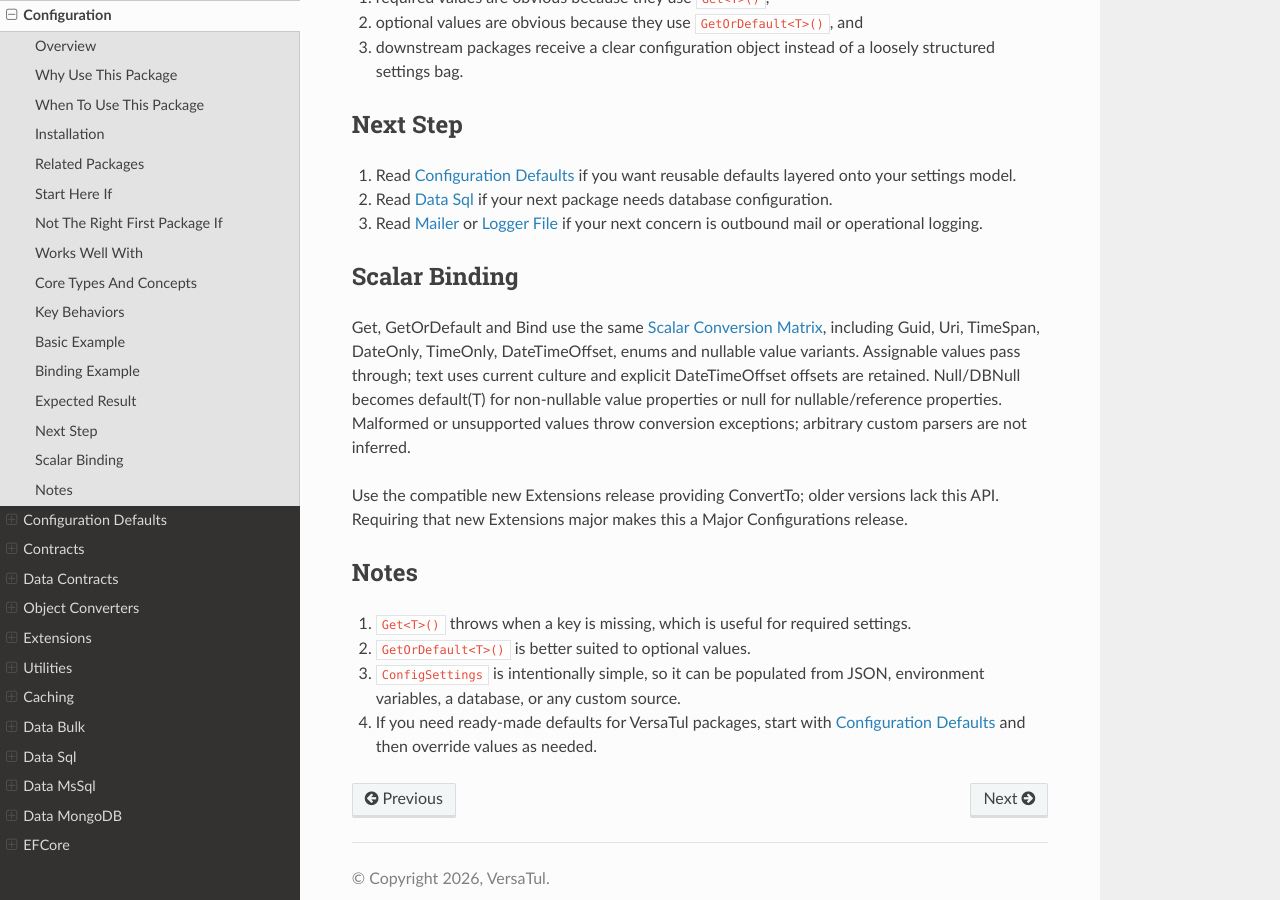
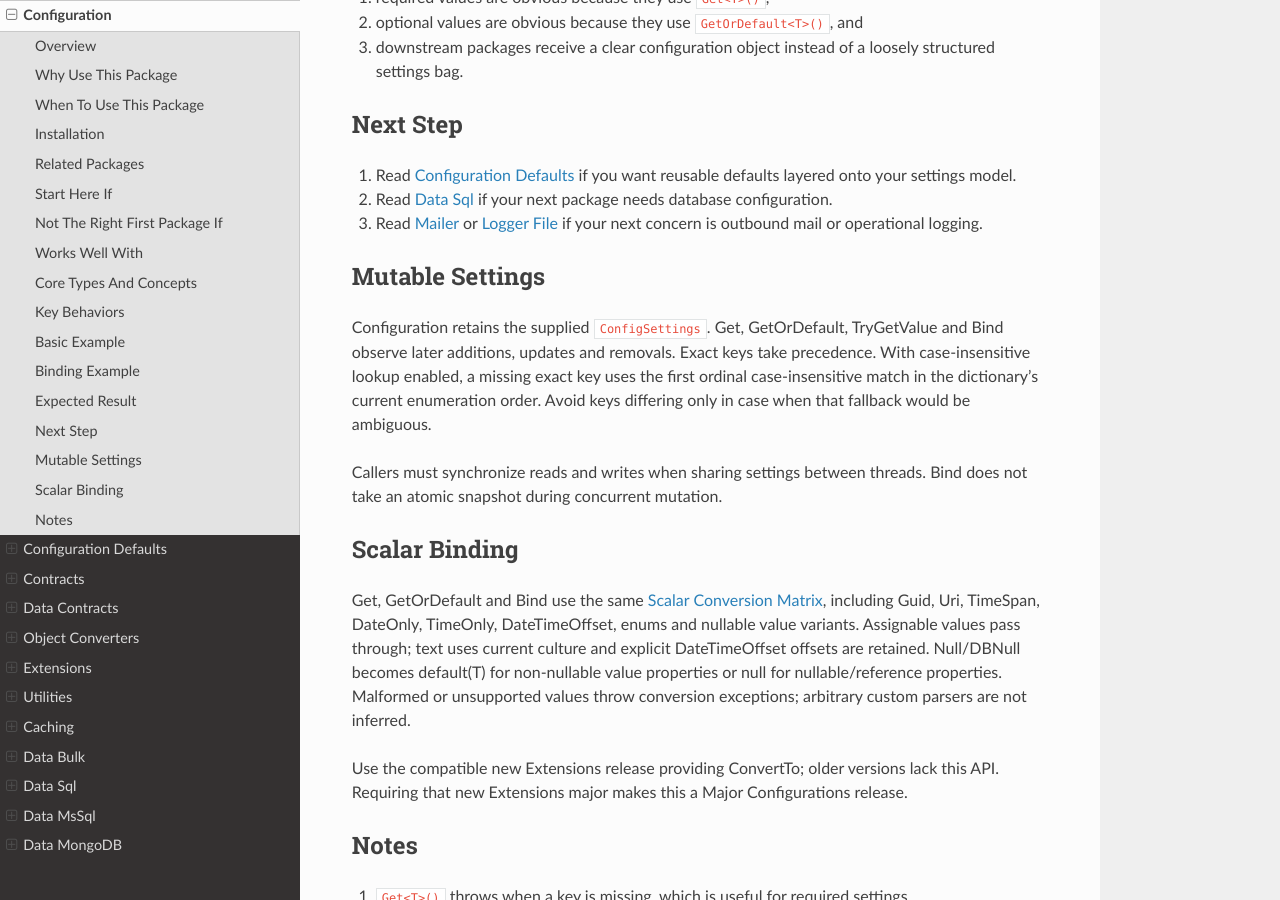
Before and after one commit to BjornWilliams/DocsVersaTul, a Sphinx documentation site: the page built from docs/source/configuration.rst, in a window 1280 px wide and 900 px high, scrolled down 3904 px. Built offline with Sphinx 7.4.7 and the Read the Docs theme 3.1.0, drawn with Linux system fonts in a browser that asks for light colours.

Commit message:
Document live configuration settings and lookup precedence
AB#3030

AB#3022

```diff
--- a/docs/source/configuration.rst
+++ b/docs/source/configuration.rst
@@ -184,6 +184,18 @@
 2. Read :doc:`sql` if your next package needs database configuration.
 3. Read :doc:`mailer` or :doc:`logger-file` if your next concern is outbound mail or operational logging.
 
+Mutable Settings
+----------------
+
+Configuration retains the supplied ``ConfigSettings``. Get, GetOrDefault,
+TryGetValue and Bind observe later additions, updates and removals. Exact keys
+take precedence. With case-insensitive lookup enabled, a missing exact key uses
+the first ordinal case-insensitive match in the dictionary's current enumeration
+order. Avoid keys differing only in case when that fallback would be ambiguous.
+
+Callers must synchronize reads and writes when sharing settings between threads.
+Bind does not take an atomic snapshot during concurrent mutation.
+
 Scalar Binding
 --------------
 
```
